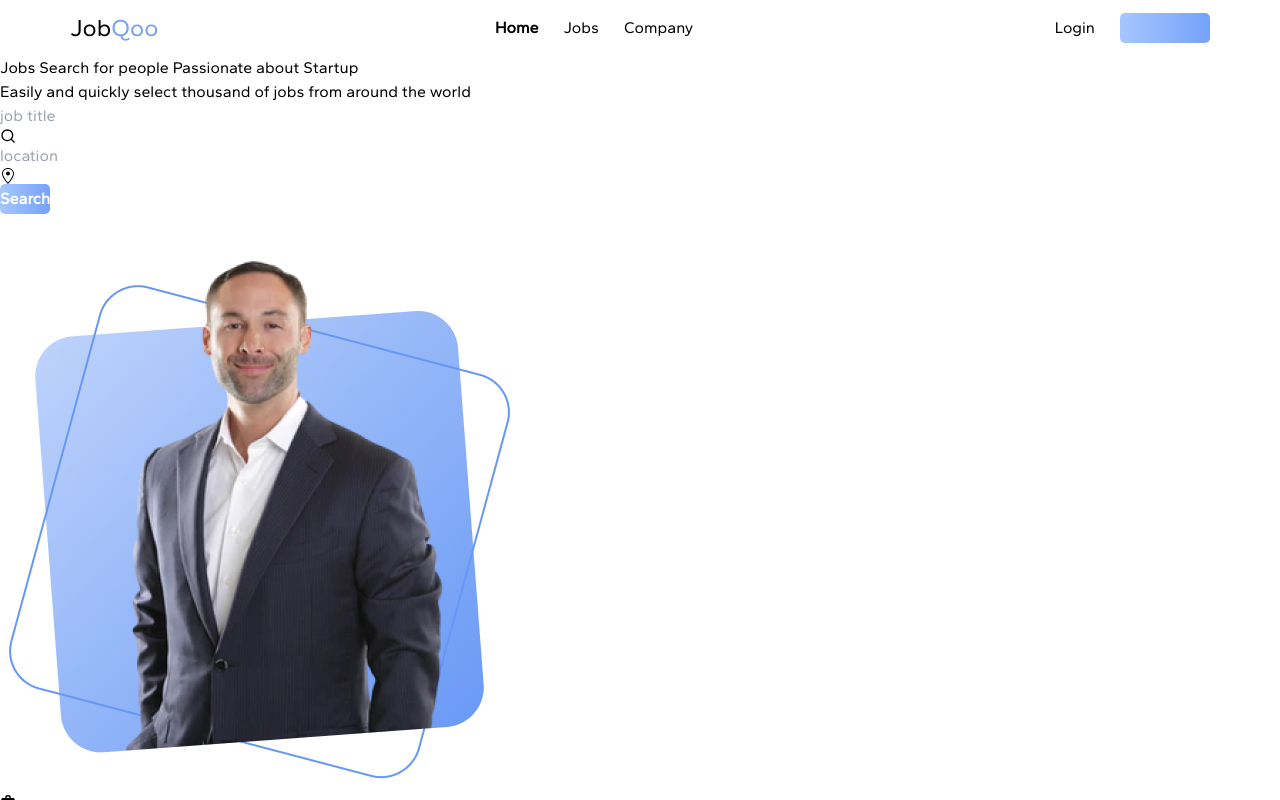
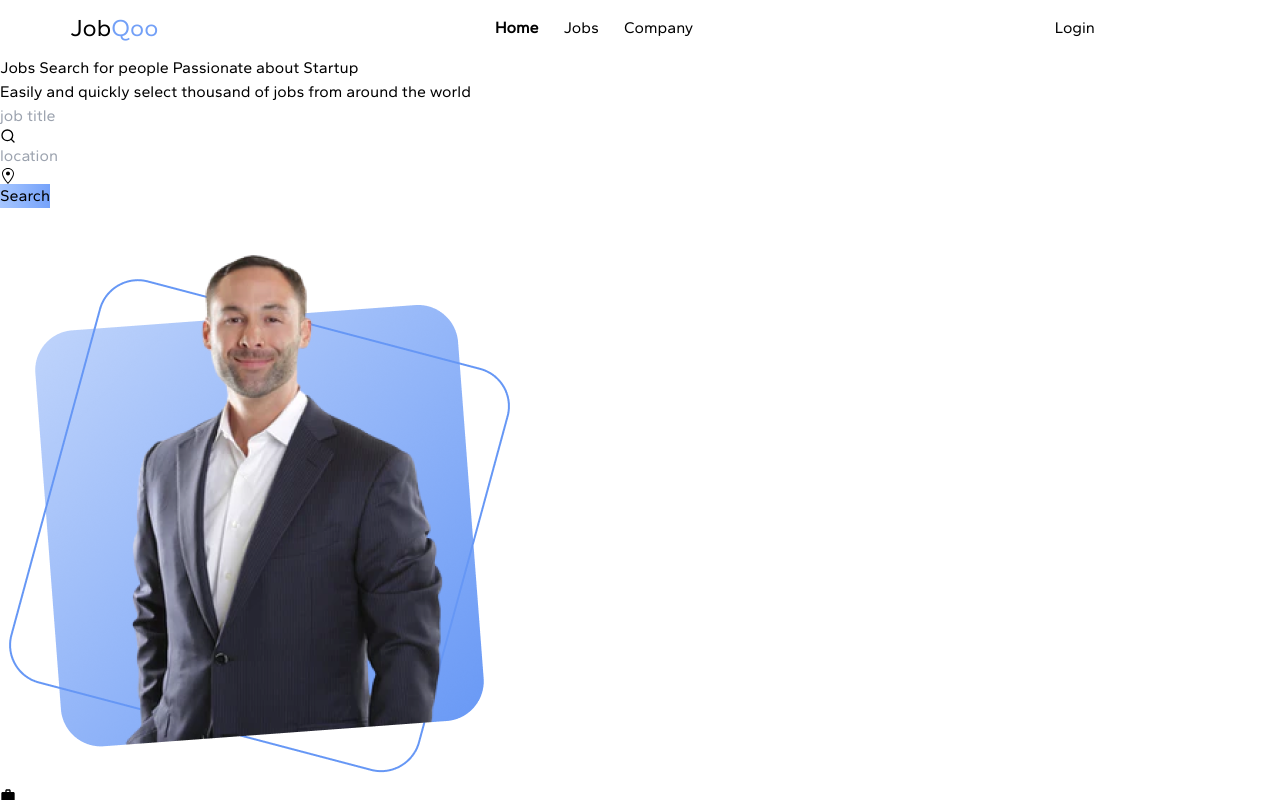
Before and after one commit to AmienulRana/joobqo, a Next.js app: page / in a window 1280 px wide. Shown: the top 800 px of the page. Built offline with nearby package versions, Linux system fonts and the light colour scheme.

Commit message:
mengubah styling module => tailwind css

```diff
--- a/components/element/button/button.js
+++ b/components/element/button/button.js
@@ -1,15 +1,19 @@
 import styles from './button.module.scss';
 import PropTypes from 'prop-types';
 export default function Button({ children, classNameProps, width, background, onClick }){
-    const newClass = [styles.button, styles[background], classNameProps].join(' ');
+    const newClass = ['outline-0 border-0 font-bold h-30px rounded-md text-white flex justify-center items-center cursor-pointer',
+        styles[background],
+        classNameProps
+    ].join(' ');
 
     return <button onClick={onClick} className={newClass} style={{ width }}>{children}</button>
 }
 
 Button.propType = {
+    background:PropTypes.string,
+    classNameProps:PropTypes.string,
+    children:PropTypes.node,
+    onClick:PropTypes.func,
     text:PropTypes.string,
     width:PropTypes.string,
-    background:PropTypes.string,
-    onClick:PropTypes.func,
-    classNameProps:PropTypes.string,
 }
--- a/components/element/button/button.module.scss
+++ b/components/element/button/button.module.scss
@@ -1,14 +1,4 @@
-@import '../../../styles/mixin.scss', '../../../styles/variable.scss';
-.button{
-    outline:0;
-    border:0;
-    height: 30px;
-    @include justify-align(center);
-    border-radius: 5px;
-    color:white;
-    font-weight:bold;
-    cursor: pointer;
-}
+@import '../../../styles/variable.scss';
 .gradient{
     background: $background-linear;
 }
```
